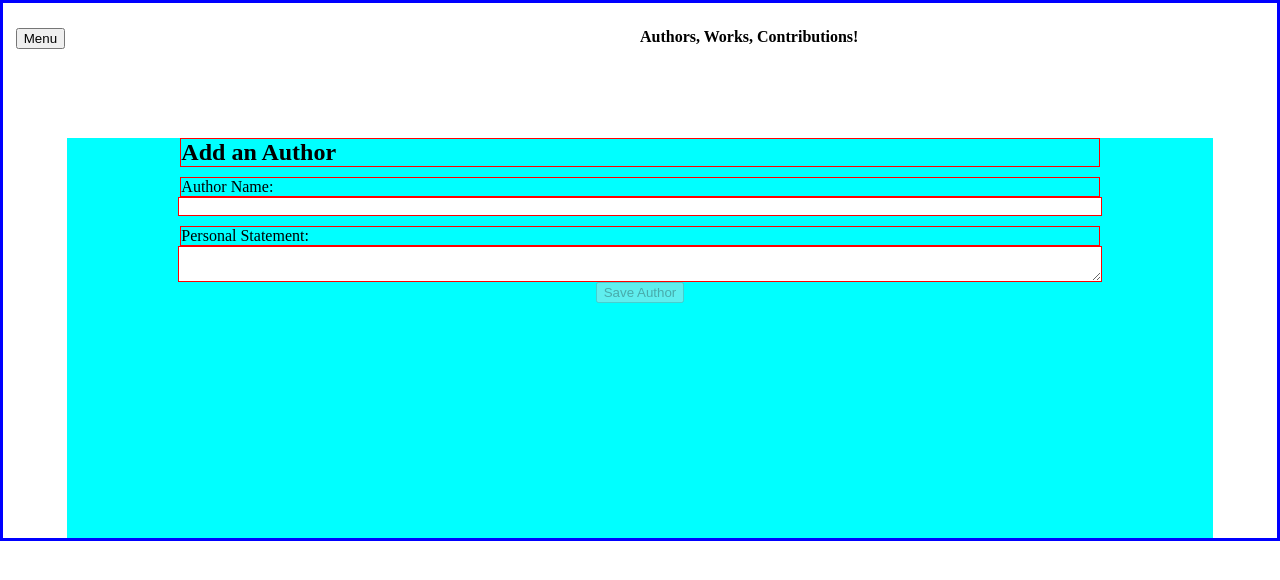
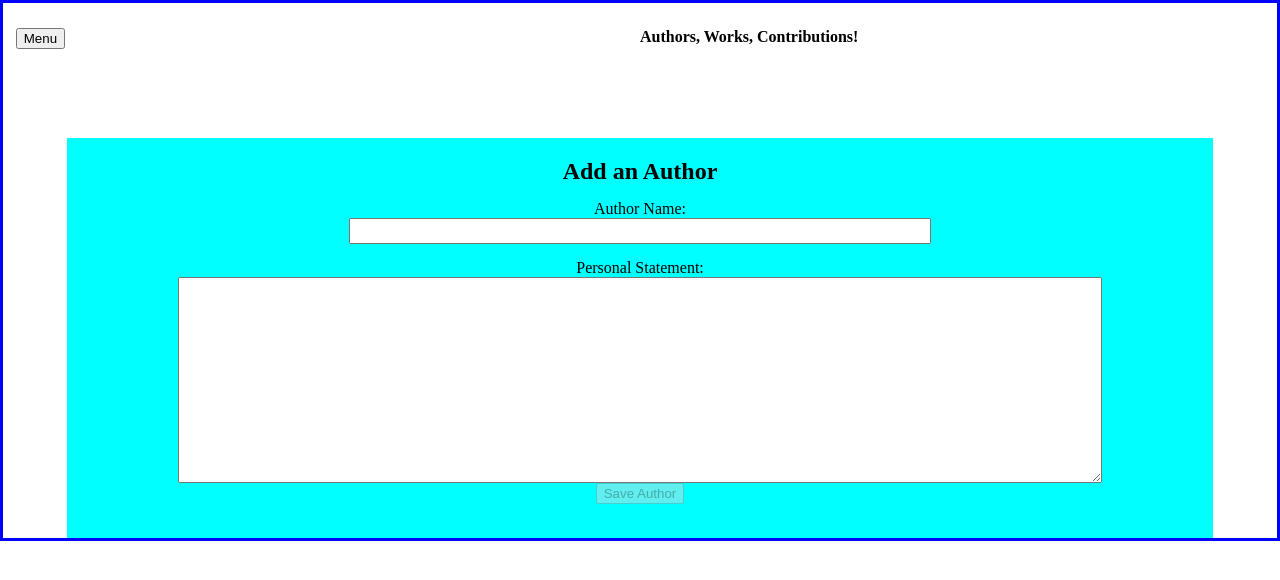
Before and after one commit to mmaustin/community-novel, a React (Create React App) app in the folder cn-client/: page /add-author in a window 1280 px wide. Shown: the top 580 px of the page. Built offline with nearby package versions, Linux system fonts and the light colour scheme.

Commit message:
completed resizing add author form elements

```diff
--- a/cn-client/src/index.css
+++ b/cn-client/src/index.css
@@ -205,14 +205,18 @@ body {
   margin: 0;
 }
 
+/*Add Author Component*/
+
 .add-author-header, .author-form-label-one, .author-form-label-two,
 #author-name, #author-statement {
-  border: 1px solid red;
   margin: 0px;
   width: 80%;
 }
 
-/*Add Author Component*/
+.add-author-header {
+  width: auto;
+  margin-top: 20px;
+}
 
 .add-author-container, .add-author-form {
   margin-top: 35px;
@@ -232,5 +236,15 @@ body {
 }
 
 .author-form-label-one, .author-form-label-two {
-  margin-top: 10px;
+  width: auto;
+  margin-top: 15px;
 }
+
+#author-name {
+  width: 50%;
+  height: 20px;
+}
+
+#author-statement {
+  height: 200px;
+}
```
